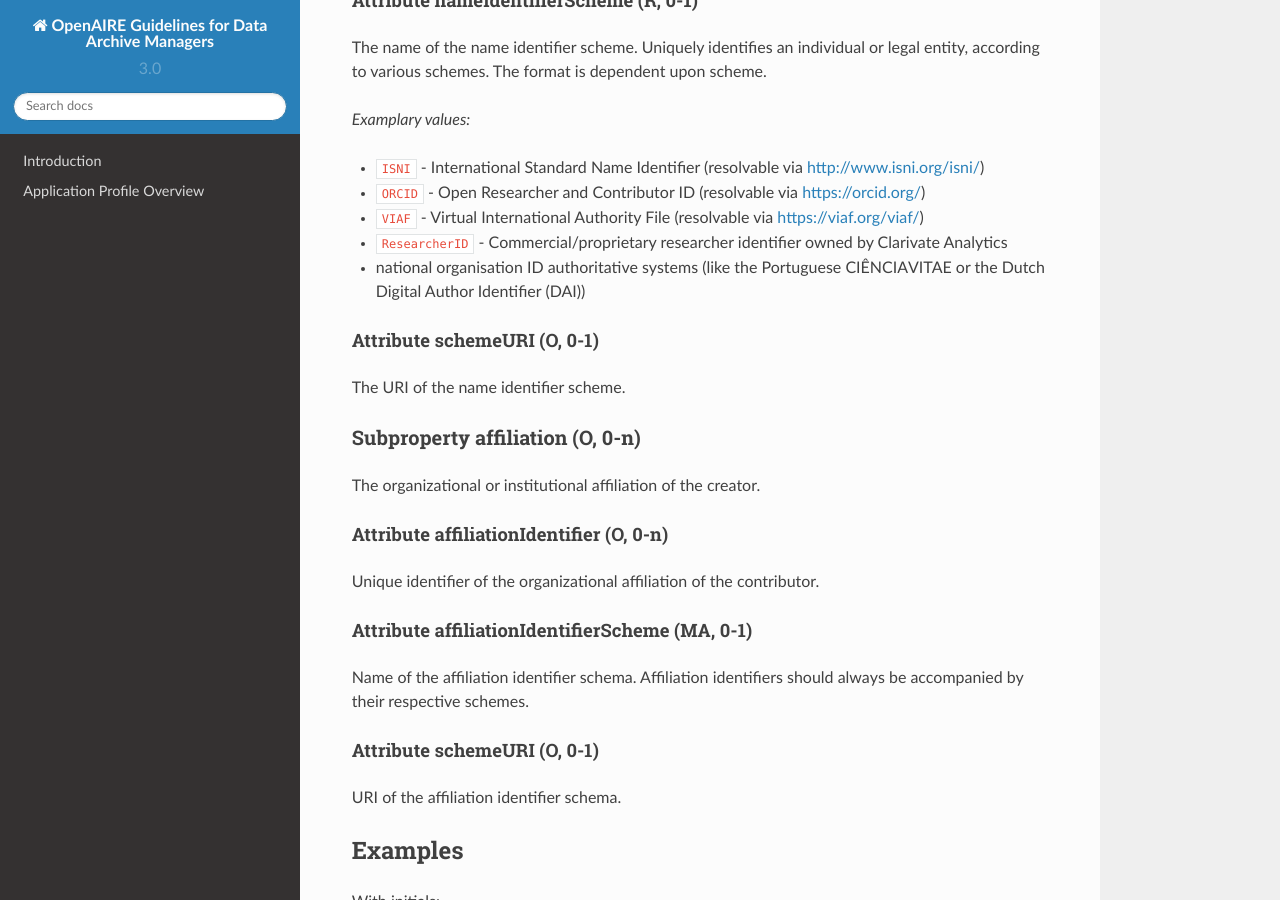
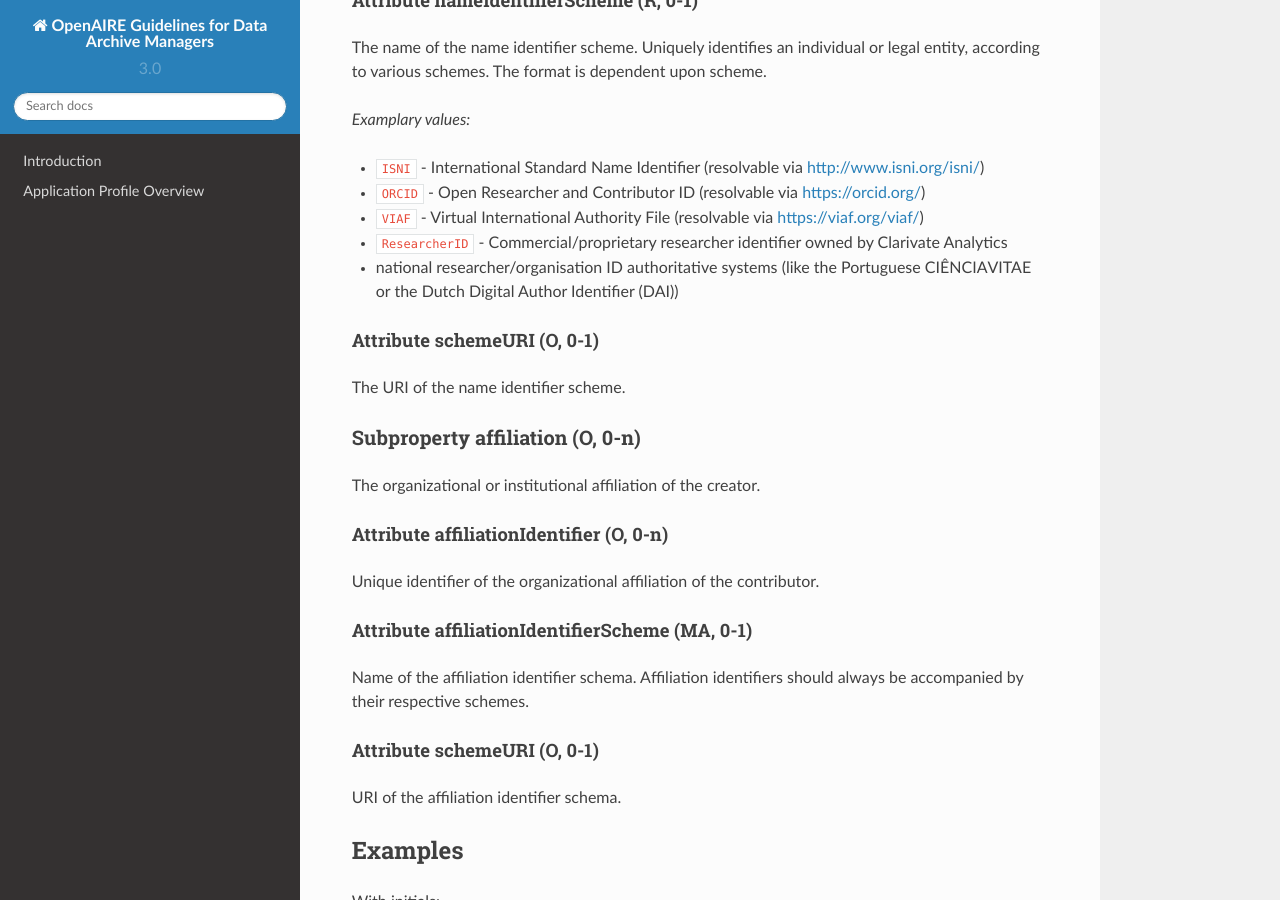
Before and after one commit to openaire/guidelines-data-archives, a Sphinx documentation site: the page built from docs/field_creator.rst, in a window 1280 px wide and 900 px high, scrolled down 1487 px. Built offline with Sphinx 7.4.7 and the Read the Docs theme 2.0.0, drawn with Linux system fonts in a browser that asks for light colours; a script that is not in the unit is left out; some of the changed text lies outside the part shown.

Commit message:
Update field_creator.rst

```diff
--- a/docs/field_creator.rst
+++ b/docs/field_creator.rst
@@ -86,7 +86,7 @@
 * ``ORCID`` - |ORCID|
 * ``VIAF`` - |VIAF|
 * ``ResearcherID`` - |ResearcherID|
-* national organisation ID authoritative systems (like the Portuguese CIÊNCIAVITAE or the Dutch Digital Author Identifier (DAI))
+* national researcher/organisation ID authoritative systems (like the Portuguese CIÊNCIAVITAE or the Dutch Digital Author Identifier (DAI))
 
 .. _datacite:creator_nameIdentifier_schemeURI:
 
@@ -170,11 +170,12 @@
 
    <datacite:creator>
       <datacite:creatorName>Príncipe, P.M.</datacite:creatorName>
-      <datacite:affiliation affiliationIdentifier="grid.10328.38" affiliationIdentifierScheme="GRID">Universidade do Minho</datacite:affiliation>
       <datacite:nameIdentifier nameIdentifierScheme="ORCID" schemeURI="http://orcid.org">
          0000-0002-8588-4196</datacite:nameIdentifier>
       <datacite:nameIdentifier nameIdentifierScheme="CIÊNCIAVITAE" schemeURI="https://cienciavitae.pt">
          C915-48B2-6C87</datacite:nameIdentifier>
+      <datacite:affiliation affiliationIdentifier="grid.10328.38" affiliationIdentifierScheme="GRID">
+         Universidade do Minho</datacite:affiliation>
    </datacite:creator>
 
 Context
```
